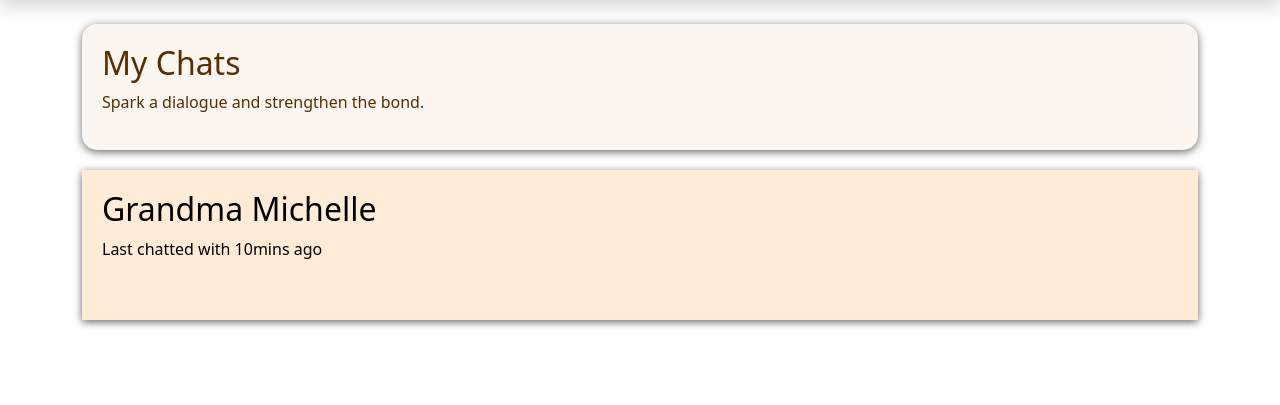
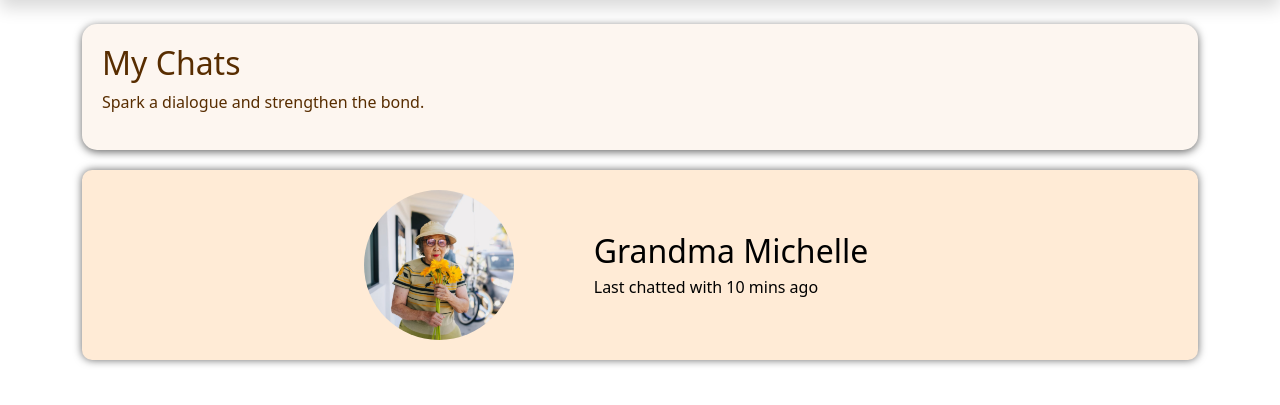
Before and after one commit to starry9x/ShareJoy, a Flask app: page /messages in a window 1280 px wide. Shown: the part 76-481 px from the top of the page. Run offline with Flask 3, Linux system fonts and the light colour scheme.

Commit message:
started editing chatbox 1

```diff
--- a/static/css/messages.css
+++ b/static/css/messages.css
@@ -9,15 +9,27 @@
     border-radius: 15px;
 }
 
-.contact-box{
-    display: flexbox;
+.contact-box {
     width: 100%;
     min-height: 150px;
+    background-color: #FFEBD6;
+    border-radius: 10px;
     color: black;
-    background-color: #FFEBD6;
-    box-shadow: 0 2px 8px rgba(0,0,0,0.6);
+    box-shadow: 0 0px 8px rgba(0,0,0,0.6);
     padding: 20px;
     margin: 20px auto;
+    display: flex;              /* make it a flex container */
+    flex-direction: column;     /* stack text elements */
+    justify-content: center;    /* vertical center */
+    align-items: flex-start;    /* keep text left-aligned */
+}
+
+.circle-image {
+  width: 150px;       /* set width */
+  height: 150px;      /* set height (same as width for perfect circle) */
+  border-radius: 50%; /* makes it circular */
+  object-fit: cover;
+  margin-right: 80px;
 }
 
 h1{
--- a/templates/messages.html
+++ b/templates/messages.html
@@ -11,9 +11,15 @@
     <p>Spark a dialogue and strengthen the bond.</p>
 </div>
 
-<div class="contact-box">
-    <h1>Grandma Michelle</h1>
-    <p>Last chatted with 10mins ago</p>
+<div class="contact-box d-flex align-items-center">
+    <div class="d-flex align-items-center">
+        <img src="{{ url_for('static', filename='images/grandma_michelle_pfp.png') }}"alt="Profile Image" class="circle-image">
+        <div>
+            <h1 class="mb-1 me-5">Grandma Michelle</h1>
+            <p class="mb-0">Last chatted with 10 mins ago</p>
+        </div>
+    </div>
 </div>
 
+
 {% endblock %}
```
Also changed, not shown: static/images/grandma_michelle_pfp.png (added).
